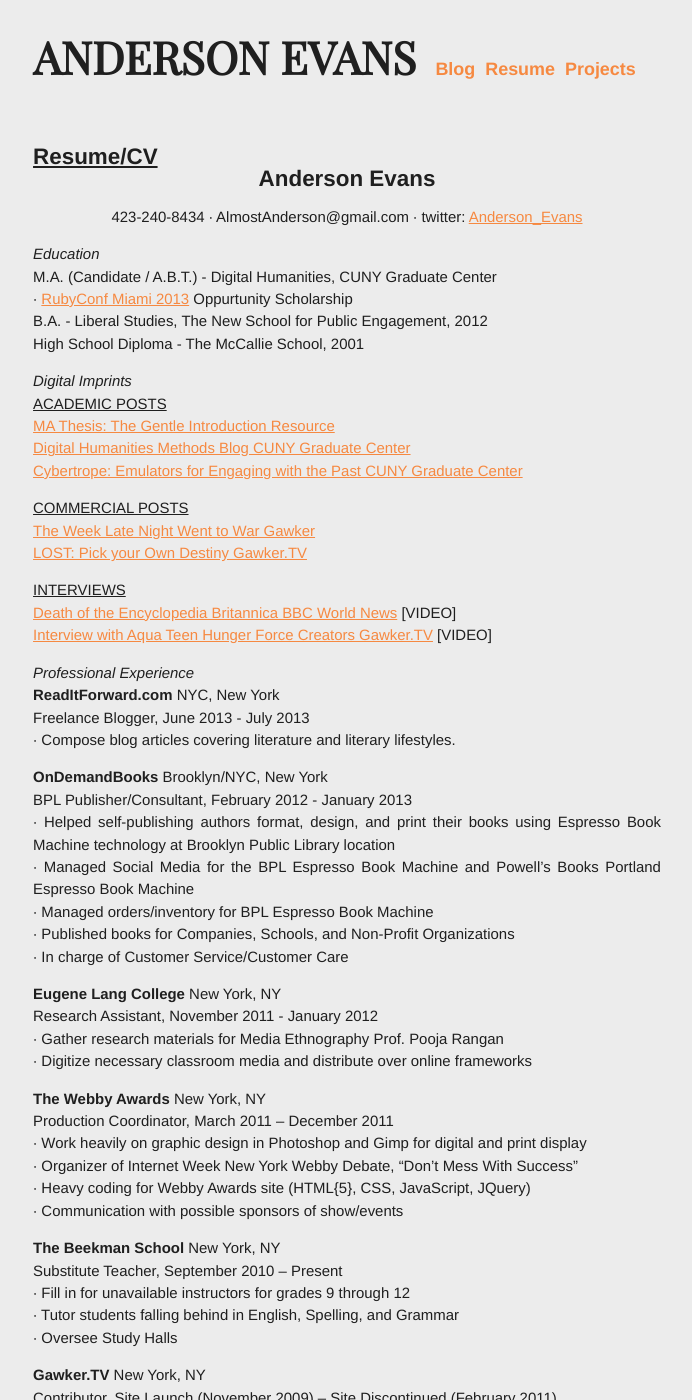
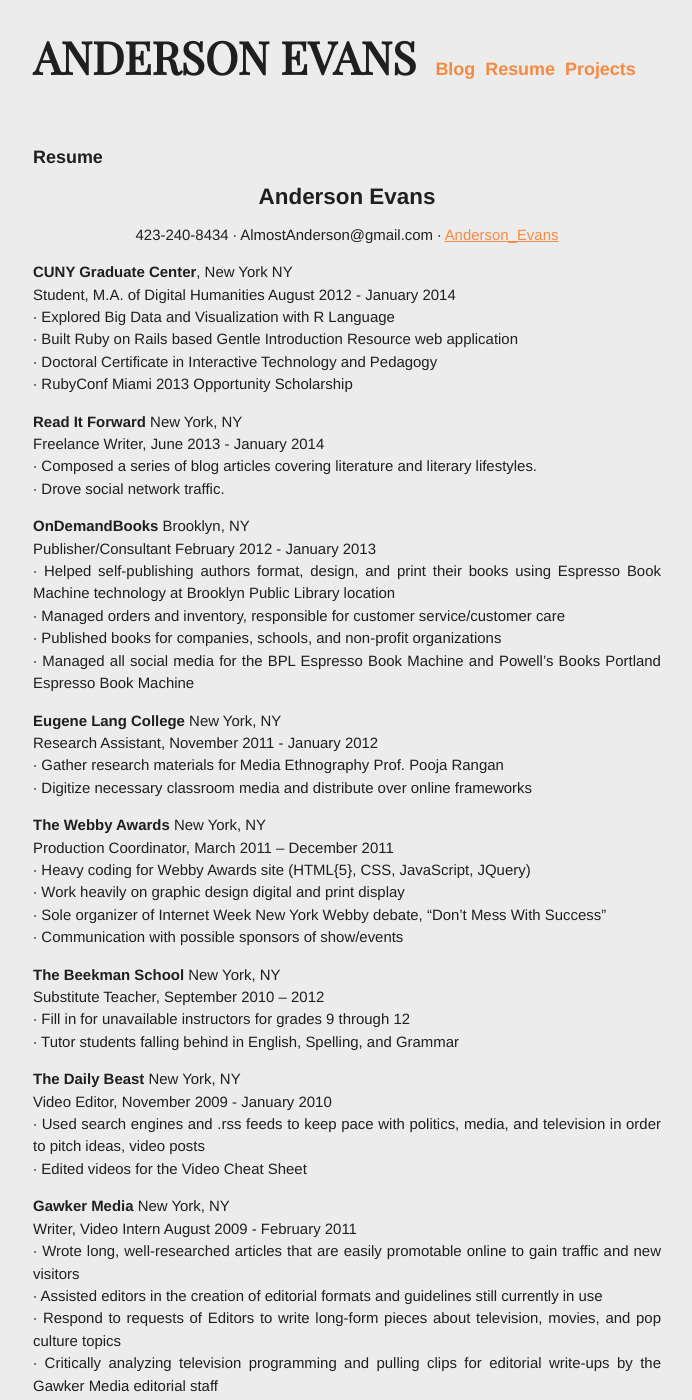
Before and after one commit to EliCash82/elicash82.github.com, a Jekyll site: the page built from resume.html, in a window 1280 px wide and 1400 px high. Shown: the whole window, without its empty margins (293-985 px from the left). Built offline with Jekyll 4.4.1, drawn with Linux system fonts in a browser that asks for light colours; Markdown is read by kramdown in place of the engine named in the settings; some of the changed text lies outside the part shown.

Commit message:
Changed CSS, fixed resume

```diff
--- a/_layouts/default.html
+++ b/_layouts/default.html
@@ -41,7 +41,7 @@
                 <a href="https://github.com/EliCash82">github.com/EliCash82</a><br />
                 <a href="https://twitter.com/Anderson_Evans">twitter.com/Anderson_Evans</a><br />
                 <a href="#">almostanderson@gmail.com</a><br />
-                <a href="#">jevans@gc.cuny.com</a><br />
+                <a href="http://instagram.com/anderson_evans">http://instagram.com/anderson_evans</a><br />
               </p>
             </div>
           </div>
--- a/resume.html
+++ b/resume.html
@@ -4,14 +4,14 @@
 ---
 
 <div id="home">
-  <h2>Resume/CV</h2>
+  <h1>Resume</h1>
   <ul class="posts">
 
 <h3><center><strong>Anderson Evans</strong></center></h2>
 
-<p><center>423-240-8434 ∙ AlmostAnderson@gmail.com ∙ twitter: <a href="http://www.twitter.com/Anderson_Evans">Anderson_Evans</a></center></p>
+<p><center>423-240-8434 ∙ AlmostAnderson@gmail.com ∙ <a href="http://www.twitter.com/Anderson_Evans">Anderson_Evans</a></center></p>
 
-<p><i>Education</i><br />
+<!--<p><i>Education</i><br />
 
 M.A. (Candidate / A.B.T.) - Digital Humanities, CUNY Graduate Center<br />
 ∙ <a href="#">RubyConf Miami 2013</a> Oppurtunity Scholarship<br />
@@ -35,69 +35,92 @@
 <a href="http://gawker.com/5538179/gawkertv-interviews-creators-of-aqua-teen-hunger-force">Interview with Aqua Teen Hunger Force Creators Gawker.TV</a> [VIDEO]</p>
 
 <p><i>Professional Experience</i><br />
-
-<strong>ReadItForward.com</strong> NYC, New York<br />
-Freelance Blogger, June 2013 - July 2013<br/>
-∙ Compose blog articles covering literature and literary lifestyles.<br />
-
-<p><strong>OnDemandBooks</strong> Brooklyn/NYC, New York<br />
-BPL Publisher/Consultant, February 2012 - January 2013<br />
+-->
+<p>
+<strong>CUNY Graduate Center</strong>, New York NY<br />
+Student, M.A. of Digital Humanities August 2012 - January 2014<br/>
+∙ Explored Big Data and Visualization with R Language <br />
+∙ Built Ruby on Rails based Gentle Introduction Resource web application <br />
+∙ Doctoral Certificate in Interactive Technology and Pedagogy <br />
+∙ RubyConf Miami 2013 Opportunity Scholarship<br />
+</p>
+<p>
+<strong>Read It Forward</strong> New York, NY<br />
+Freelance Writer, June 2013 - January 2014<br />
+∙ Composed a series of blog articles covering literature and literary lifestyles.<br />
+∙ Drove social network traffic.<br />
+</p>
+<p>
+<strong>OnDemandBooks</strong> Brooklyn, NY<br />
+Publisher/Consultant February 2012 - January 2013<br />
 ∙ Helped self-publishing authors format, design, and print their books using Espresso Book Machine technology at Brooklyn Public Library location<br />
-∙ Managed Social Media for the BPL Espresso Book Machine and Powell’s Books Portland Espresso Book Machine<br />
-∙ Managed orders/inventory for BPL Espresso Book Machine<br />
-∙ Published books for Companies, Schools, and Non-Profit Organizations<br />
-∙ In charge of Customer Service/Customer Care</p>
-
-
-<p><strong>Eugene Lang College</strong> New York, NY<br />
+∙ Managed orders and inventory, responsible for customer service/customer care<br />
+∙ Published books for companies, schools, and non-profit organizations<br />
+∙ Managed all social media for the BPL Espresso Book Machine and Powell’s Books Portland Espresso Book Machine<br />
+</p>
+<p>
+<strong>Eugene Lang College</strong> New York, NY<br />
 Research Assistant, November 2011 - January 2012<br />
 ∙ Gather research materials for Media Ethnography Prof. Pooja Rangan<br />
-∙ Digitize necessary classroom media and distribute over online frameworks</p>
-
-<p><strong>The Webby Awards</strong> New York, NY<br />
+∙ Digitize necessary classroom media and distribute over online frameworks<br />
+</p>
+<p>
+<strong>The Webby Awards</strong> New York, NY<br />
 Production Coordinator, March 2011 – December 2011<br />
-∙ Work heavily on graphic design in Photoshop and Gimp for digital and print display<br />
-∙ Organizer of Internet Week New York Webby Debate, “Don’t Mess With Success”<br />
 ∙ Heavy coding for Webby Awards site (HTML{5}, CSS, JavaScript, JQuery)<br />
-∙ Communication with possible sponsors of show/events</p>
-
-<p><strong>The Beekman School</strong> New York, NY<br />
-Substitute Teacher, September 2010 – Present<br />
+∙ Work heavily on graphic design digital and print display<br />
+∙ Sole organizer of Internet Week New York Webby debate, “Don’t Mess With Success”<br />
+∙ Communication with possible sponsors of show/events<br />
+</p>
+<p>
+<strong>The Beekman School</strong> New York, NY<br />
+Substitute Teacher, September 2010 – 2012<br />
 ∙ Fill in for unavailable instructors for grades 9 through 12<br />
 ∙ Tutor students falling behind in English, Spelling, and Grammar<br />
-∙ Oversee Study Halls</p>
-
-<p><strong>Gawker.TV</strong> New York, NY<br />
-Contributor, Site Launch (November 2009) – Site Discontinued (February 2011)<br />
+</p>
+<p>
+<strong>The Daily Beast</strong> New York, NY<br />
+Video Editor, November 2009 - January 2010<br />
+∙ Used search engines and .rss feeds to keep pace with politics, media, and television in order to pitch ideas, video posts<br />
+∙ Edited videos for the Video Cheat Sheet<br />
+</p>
+<p>
+<strong>Gawker Media</strong> New York, NY<br />
+Writer, Video Intern August 2009 - February 2011<br />
+∙ Wrote long, well-researched articles that are easily promotable online to gain traffic and new visitors<br />
 ∙ Assisted editors in the creation of editorial formats and guidelines still currently in use<br />
 ∙ Respond to requests of Editors to write long-form pieces about television, movies, and pop culture topics<br />
-∙ Write long, well-researched articles that are easily promotable online to gain traffic and new visitors<br />
-∙ Complete list of authored articles: <a href="http://anderson-evans-old.kinja.com/">http://anderson-evans-old.kinja.com/</a></p>
-
-<p><strong>The Daily Beast</strong> New York, NY<br />
-Video Editor, November 2009 - January 2010<br />
-∙ Used search engines and .rss feeds to keep pace with politics, media, and television in order to pitch ideas, video posts<br />
-∙ Edited videos for the Video Cheat Sheet</p>
-
-<p><strong>Gawker Media</strong> New York, NY<br />
-Video Intern, August 2009 - December 2009<br />
 ∙ Critically analyzing television programming and pulling clips for editorial write-ups by the Gawker Media editorial staff<br />
-∙ Created original video content, mashups and galleries <br />
-∙ Video Software: Final Cut Pro, iShowU, Slingbox, iMovie, Snapz Pro <br />
-∙ Marketing Site Utilization: Digg, Reddit, Social Networking Sites</p>
-
-<p><strong>Columbia University Barnes and Noble</strong> New York, NY<br />
+∙ Created original video content, mashups and galleries<br />
+</p>
+<p>
+<strong>Columbia University Barnes and Noble</strong> New York, NY<br />
 Trade Book Supervisor, December 2008 - July 2009<br />
 ∙ Extensive experience in a variety of fields, including customer care, merchandising, and administration.<br />
 ∙ Creative interpersonal skills. Able to appreciate specific abilities both social and labor related among employee base<br />
-∙ Familiar with an array of computer related skills from Excel spreadsheet to professional web design</p>
-
-<p><strong>Books-A-Million</strong> Chattanooga, TN<br />
-∙ Assistant General Manager, October 2006 - November 2008<br />
+∙ Familiar with an array of computer related skills from Excel spreadsheet to professional web design<br />
+</p>
+<p>
+<strong>Books-A-Million</strong> Chattanooga, TN<br />
+Assistant General Manager, October 2006 - November 2008<br />
 ∙ Managed the financial and physical operations of a high-volume retail store selling an array of both fiction and non fiction titles<br />
 ∙ Involved in setting up community events to boost sales of bestsellers and new releases<br />
 ∙ Handled large institutional sales for bulk purchases by local organizations<br />
-∙ Accomplishments: Corporate Customer Service Award (2007)</p>
+∙ Accomplishments: Corporate Customer Service Award (2007)<br />
+</p>
+<p><center>***</center></p>
+<p>
+<strong>Relevant Skills:</strong> <br/>
+Ruby, Rails, R Language, Javascript (Jquery) CSS, HTML, Photoshop, Python,
+Video Software (Final Cut Pro, iShowU, Slingbox, iMovie, Snapz Pro), InDesign, Excel, Illustrator, interpersonal skills, experience managing, promotion/marketing on social networking sites<br />
+</p>
+<p>
+<strong>Education:</strong><br/>
+∙ M.A. - Digital Humanities, City University of New York Graduate Center, 2014<br />
+∙ Cert. - Interactive Technology and Pedagogy, City University of New York Graduate Center, 2014<br />
+∙ B.A. - Liberal Studies, The New School for Public Engagement, 2012<br />
+∙ High School Diploma - The McCallie School, 2001<br />
+</p>
 
   </ul>
 </div>
```
Also changed, not shown: other parts of _layouts/default.html (+1 -1 lines), projects.html (+9 -9 lines), assets/comic.png, assets/gir.png, assets/sagatrope.png.
